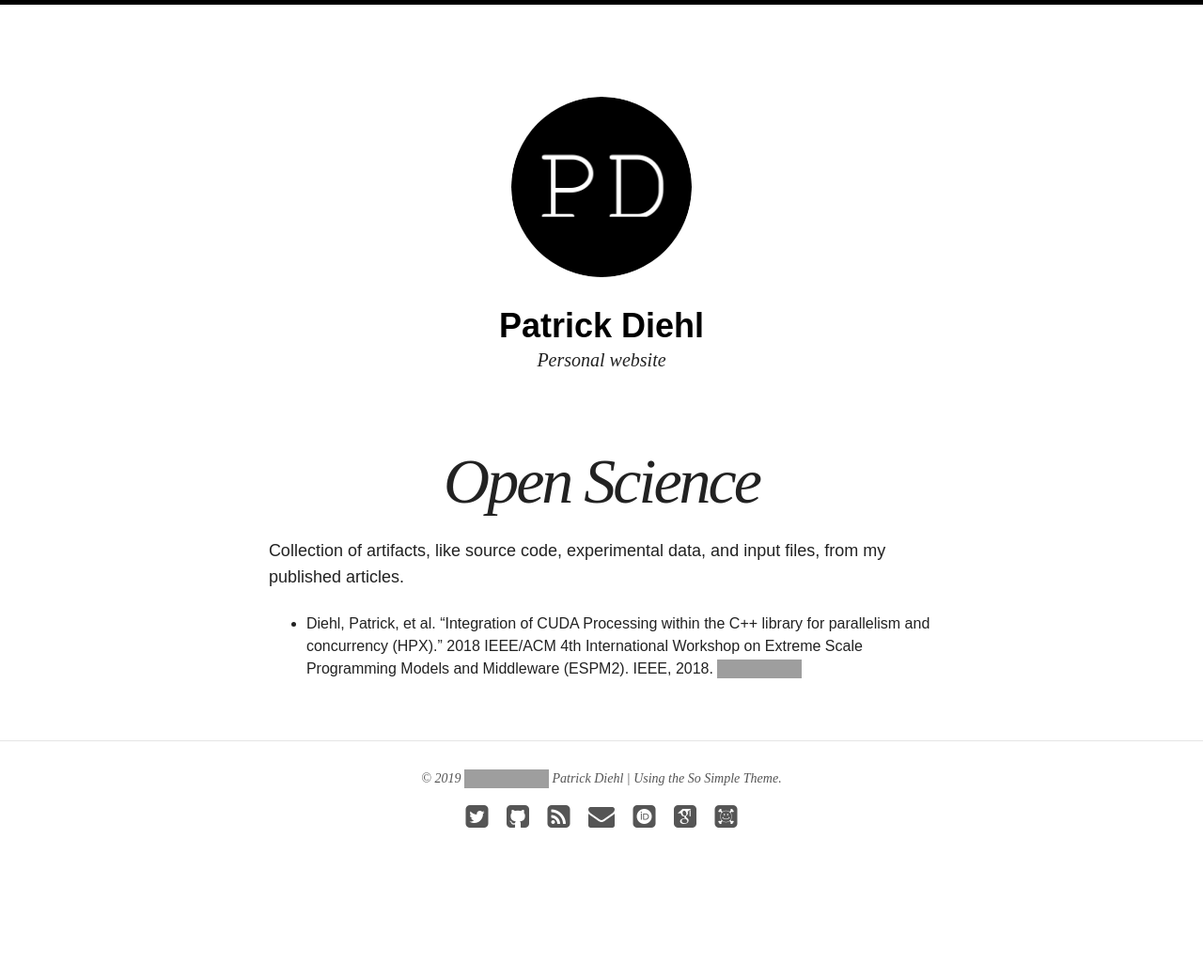
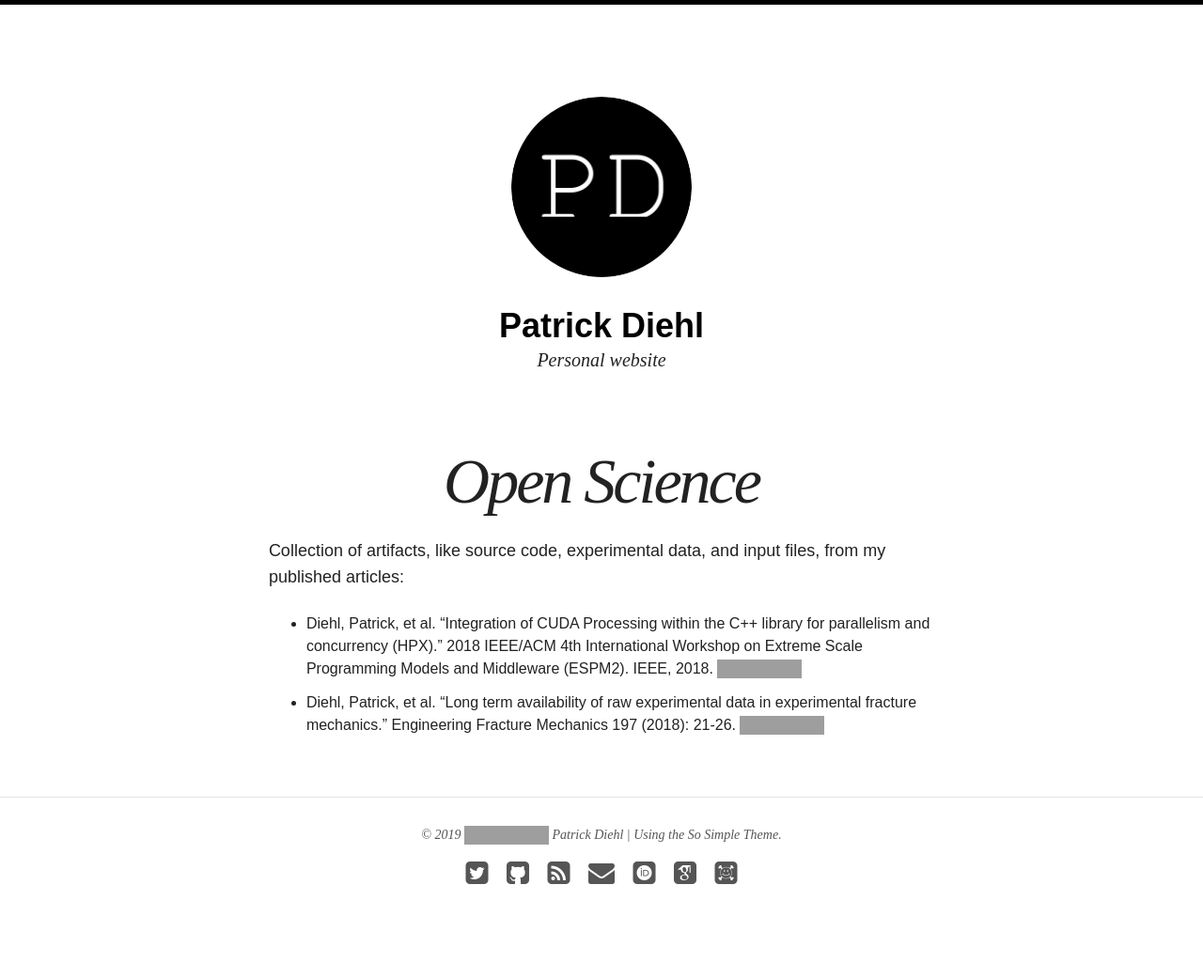
Before and after one commit to diehlpk/diehlpk.github.io, a Jekyll site: the page built from openscience/index.md, in a window 1280 px wide. Shown: the whole page at 94% size. Built offline with Jekyll 4.4.1, drawn with Linux system fonts in a browser that asks for light colours; nearby versions of some CDN libraries; some web fonts are replaced; before the commit the page ends 981 px from its top, so only the background shows below that; grey boxes are pictures that could not be loaded.

Commit message:
Update openscience

```diff
--- a/openscience/index.md
+++ b/openscience/index.md
@@ -3,7 +3,8 @@ layout: page
 title: Open Science
 ---
 
-Collection of artifacts, like source code, experimental data, and input files, from my published articles.
+Collection of artifacts, like source code, experimental data, and input files, from my published articles:
 
 
 * Diehl, Patrick, et al. "Integration of CUDA Processing within the C++ library for parallelism and concurrency (HPX)." 2018 IEEE/ACM 4th International Workshop on Extreme Scale Programming Models and Middleware (ESPM2). IEEE, 2018. [![DOI](https://zenodo.org/badge/13384046.svg)](https://zenodo.org/badge/latestdoi/13384046)
+* Diehl, Patrick, et al. "Long term availability of raw experimental data in experimental fracture mechanics." Engineering Fracture Mechanics 197 (2018): 21-26. [![DOI](https://zenodo.org/badge/DOI/10.5281/zenodo.1098296.svg)](https://doi.org/10.5281/zenodo.1098296)
```
